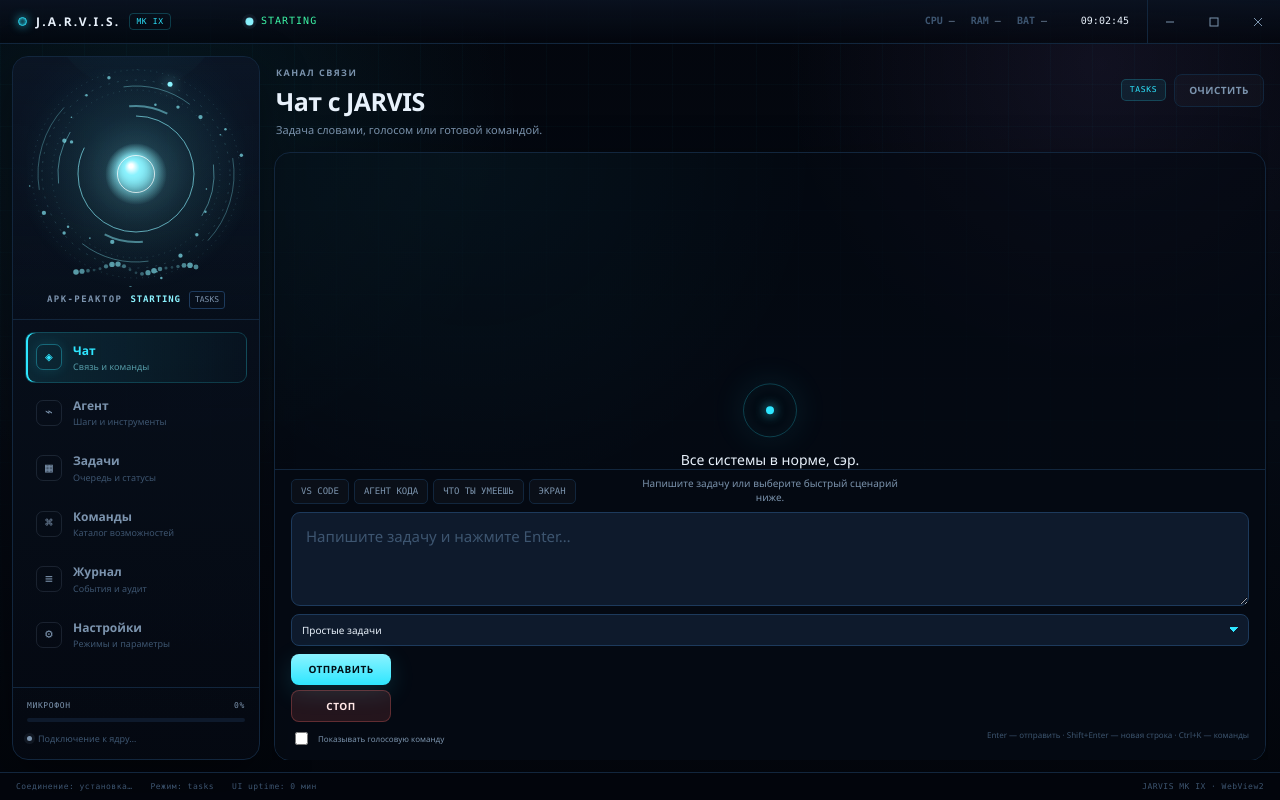
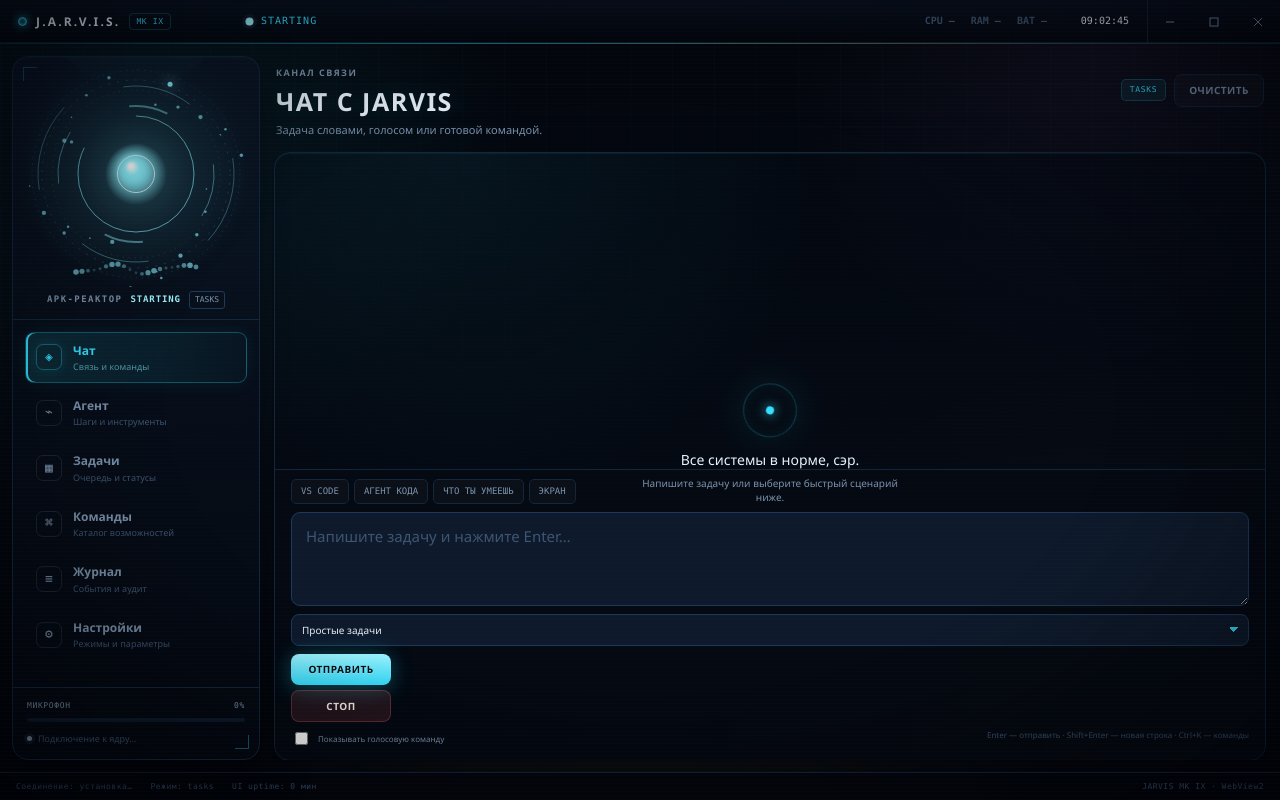
Before and after one commit to Ahmadovabdullokh/JARVIS, a plain HTML site: page ui/index.html in a window 1280 px wide. Drawn offline with Linux system fonts and the light colour scheme.

Commit message:
style: cinematic JARVIS HUD polish and README sync

```diff
--- a/ui/css/base.css
+++ b/ui/css/base.css
@@ -14,14 +14,16 @@ body {
 
 body {
   background:
-    radial-gradient(circle at 12% 14%, rgba(46, 230, 255, 0.08), transparent 28%),
-    radial-gradient(circle at 86% 8%, rgba(177, 140, 255, 0.08), transparent 24%),
+    radial-gradient(circle at 12% 14%, rgba(46, 230, 255, 0.09), transparent 28%),
+    radial-gradient(circle at 86% 8%, rgba(177, 140, 255, 0.07), transparent 24%),
+    radial-gradient(circle at 50% 120%, rgba(255, 207, 125, 0.05), transparent 40%),
     linear-gradient(180deg, #03060d 0%, #050a13 52%, #02050b 100%);
   color: var(--text);
   font-family: var(--font);
   font-size: 13px;
   line-height: 1.45;
   -webkit-font-smoothing: antialiased;
+  text-rendering: optimizeLegibility;
 }
 
 body::before {
@@ -40,17 +42,19 @@ body::before {
 body::after {
   position: fixed;
   inset: 0;
-  z-index: 0;
+  z-index: 1;
   pointer-events: none;
   content: "";
-  background: repeating-linear-gradient(
-    0deg,
-    rgba(255, 255, 255, 0.012) 0,
-    rgba(255, 255, 255, 0.012) 1px,
-    transparent 1px,
-    transparent 4px
-  );
-  opacity: 0.35;
+  background:
+    repeating-linear-gradient(
+      0deg,
+      rgba(255, 255, 255, 0.012) 0,
+      rgba(255, 255, 255, 0.012) 1px,
+      transparent 1px,
+      transparent 4px
+    ),
+    radial-gradient(ellipse at center, transparent 52%, rgba(0, 2, 6, 0.6) 100%);
+  opacity: 0.9;
 }
 
 button,
--- a/ui/css/components.css
+++ b/ui/css/components.css
@@ -25,11 +25,13 @@
 .primary-button {
   color: #001018;
   background: linear-gradient(180deg, var(--accent-soft), var(--accent));
-  box-shadow: 0 7px 24px rgba(46, 230, 255, 0.15);
+  box-shadow: 0 0 22px rgba(46, 230, 255, 0.22), 0 7px 24px rgba(46, 230, 255, 0.15);
+  text-shadow: 0 1px 0 rgba(255, 255, 255, 0.25);
 }
 
 .primary-button:hover {
-  filter: brightness(1.08);
+  filter: brightness(1.1);
+  box-shadow: 0 0 30px rgba(46, 230, 255, 0.32), 0 9px 28px rgba(46, 230, 255, 0.2);
   transform: translateY(-1px);
 }
 
@@ -218,9 +220,10 @@ textarea::placeholder {
   border: 1px solid var(--border-soft);
   border-radius: var(--radius);
   background:
-    radial-gradient(circle at 20% 0%, rgba(46, 230, 255, 0.045), transparent 35%),
+    radial-gradient(circle at 20% 0%, rgba(46, 230, 255, 0.055), transparent 35%),
+    radial-gradient(circle at 85% 100%, rgba(255, 207, 125, 0.03), transparent 40%),
     rgba(5, 10, 19, 0.55);
-  box-shadow: var(--shadow);
+  box-shadow: var(--shadow), inset 0 1px 0 rgba(46, 230, 255, 0.08);
 }
 
 .message-list {
@@ -286,17 +289,22 @@ textarea::placeholder {
   color: var(--text);
   background: var(--assistant-bg);
   border: 1px solid var(--border-soft);
+  border-left: 2px solid rgba(61, 245, 166, 0.4);
   border-radius: 4px 12px 12px 12px;
   font-size: 15px;
   line-height: 1.65;
   word-break: break-word;
+  box-shadow: 0 0 24px rgba(61, 245, 166, 0.05);
 }
 
 .message.user .message-body {
   color: #dff8ff;
   background: var(--user-bg);
   border-color: rgba(46, 230, 255, 0.16);
+  border-right: 2px solid rgba(46, 230, 255, 0.5);
+  border-left-color: rgba(46, 230, 255, 0.16);
   border-radius: 12px 4px 12px 12px;
+  box-shadow: 0 0 24px rgba(46, 230, 255, 0.06);
 }
 
 .message.error .message-body {
@@ -413,6 +421,13 @@ textarea::placeholder {
   border: 1px solid rgba(46, 230, 255, 0.25);
   border-radius: 50%;
   box-shadow: 0 0 35px rgba(46, 230, 255, 0.1), inset 0 0 20px rgba(46, 230, 255, 0.06);
+  animation: orbit-spin 9s linear infinite;
+}
+
+@keyframes orbit-spin {
+  to {
+    transform: rotate(360deg);
+  }
 }
 
 .empty-orbit::after {
@@ -696,6 +711,7 @@ textarea::placeholder {
   background: rgba(10, 18, 32, 0.72);
   border: 1px solid var(--border-soft);
   border-radius: 9px;
+  box-shadow: inset 0 1px 0 rgba(46, 230, 255, 0.06);
 }
 
 .metric-card span {
@@ -952,8 +968,9 @@ textarea::placeholder {
 }
 
 .command-row:hover {
-  background: rgba(46, 230, 255, 0.055);
-  border-color: rgba(46, 230, 255, 0.18);
+  background: rgba(46, 230, 255, 0.07);
+  border-color: rgba(46, 230, 255, 0.28);
+  box-shadow: 0 0 18px rgba(46, 230, 255, 0.08);
 }
 
 .command-row .command-icon {
--- a/ui/css/layout.css
+++ b/ui/css/layout.css
@@ -8,15 +8,27 @@
 }
 
 .titlebar {
+  position: relative;
   display: flex;
   align-items: center;
   gap: 18px;
   padding: 0 0 0 18px;
   border-bottom: 1px solid var(--border-soft);
   background: linear-gradient(180deg, rgba(10, 18, 32, 0.92), rgba(3, 6, 13, 0.72));
+  box-shadow: inset 0 -1px 0 rgba(46, 230, 255, 0.12);
   app-region: drag;
   -webkit-app-region: drag;
   user-select: none;
+}
+
+.titlebar::after {
+  position: absolute;
+  right: 0;
+  bottom: -1px;
+  left: 0;
+  height: 1px;
+  content: "";
+  background: linear-gradient(90deg, transparent, rgba(46, 230, 255, 0.35), rgba(255, 207, 125, 0.25), transparent);
 }
 
 .no-drag,
@@ -69,6 +81,26 @@ select {
   font-family: var(--mono);
   font-size: 10px;
   letter-spacing: 0.1em;
+  transition: color 200ms ease;
+}
+
+body[data-status="listening"] .titlebar-live,
+body[data-status="speaking"] .titlebar-live,
+body[data-status="starting"] .titlebar-live {
+  color: var(--accent);
+}
+
+body[data-status="thinking"] .titlebar-live,
+body[data-status="processing"] .titlebar-live {
+  color: var(--violet);
+}
+
+body[data-status="error"] .titlebar-live {
+  color: var(--error);
+}
+
+body[data-status="stopped"] .titlebar-live {
+  color: var(--dim);
 }
 
 .titlebar-metrics {
@@ -137,11 +169,38 @@ select {
 
 .sidebar,
 .context-panel {
+  position: relative;
   min-height: 0;
   border: 1px solid var(--border-soft);
   border-radius: var(--radius);
   background: linear-gradient(180deg, rgba(10, 18, 32, 0.88), rgba(5, 10, 19, 0.86));
-  box-shadow: var(--shadow);
+  box-shadow: var(--shadow), inset 0 1px 0 rgba(46, 230, 255, 0.07);
+}
+
+.sidebar::before,
+.context-panel::before {
+  position: absolute;
+  top: 10px;
+  left: 10px;
+  width: 14px;
+  height: 14px;
+  content: "";
+  border-top: 1px solid rgba(46, 230, 255, 0.4);
+  border-left: 1px solid rgba(46, 230, 255, 0.4);
+  pointer-events: none;
+}
+
+.sidebar::after,
+.context-panel::after {
+  position: absolute;
+  right: 10px;
+  bottom: 10px;
+  width: 14px;
+  height: 14px;
+  content: "";
+  border-right: 1px solid rgba(46, 230, 255, 0.4);
+  border-bottom: 1px solid rgba(46, 230, 255, 0.4);
+  pointer-events: none;
 }
 
 .sidebar {
@@ -238,9 +297,9 @@ select {
 
 .nav-item.active {
   color: var(--accent);
-  background: linear-gradient(90deg, rgba(46, 230, 255, 0.12), rgba(46, 230, 255, 0.025));
-  border-color: rgba(46, 230, 255, 0.18);
-  box-shadow: inset 2px 0 0 var(--accent);
+  background: linear-gradient(90deg, rgba(46, 230, 255, 0.14), rgba(46, 230, 255, 0.03));
+  border-color: rgba(46, 230, 255, 0.28);
+  box-shadow: inset 2px 0 0 var(--accent), 0 0 18px rgba(46, 230, 255, 0.08);
 }
 
 .nav-icon {
@@ -352,8 +411,10 @@ select {
   margin: 2px 0 3px;
   color: var(--text);
   font-size: 25px;
-  font-weight: 600;
-  letter-spacing: -0.02em;
+  font-weight: 700;
+  letter-spacing: 0.06em;
+  text-transform: uppercase;
+  text-shadow: 0 0 24px rgba(46, 230, 255, 0.18);
 }
 
 .page-head p {
--- a/ui/css/tokens.css
+++ b/ui/css/tokens.css
@@ -11,9 +11,11 @@
   --text: #e8f1fb;
   --muted: #7b93ad;
   --dim: #3d5570;
-  --accent: #2ee6ff;
-  --accent-soft: #8bf3ff;
+  --accent: #35e0ff;
+  --accent-soft: #9df4ff;
   --accent-dark: #0e7490;
+  --gold: #ffcf7d;
+  --gold-soft: #ffe9c4;
   --violet: #b18cff;
   --violet-dark: #6d28d9;
   --error: #ff6b6b;
@@ -24,6 +26,7 @@
   --error-bg: #2a0f14;
   --glass: rgba(11, 22, 38, 0.78);
   --shadow: 0 18px 50px rgba(0, 0, 0, 0.38);
+  --glow: 0 0 24px rgba(46, 230, 255, 0.12);
   --radius: 16px;
   --radius-sm: 10px;
   --font: "Segoe UI", "Inter", sans-serif;
--- a/ui/index.html
+++ b/ui/index.html
@@ -56,11 +56,11 @@
       });
     })();
   </script>
-  <link rel="stylesheet" href="css/tokens.css?v=20261119c">
-  <link rel="stylesheet" href="css/base.css?v=20261119c">
-  <link rel="stylesheet" href="css/layout.css?v=20261119c">
-  <link rel="stylesheet" href="css/components.css?v=20261119c">
-  <link rel="stylesheet" href="css/pages.css?v=20261119c">
+  <link rel="stylesheet" href="css/tokens.css?v=20261119d">
+  <link rel="stylesheet" href="css/base.css?v=20261119d">
+  <link rel="stylesheet" href="css/layout.css?v=20261119d">
+  <link rel="stylesheet" href="css/components.css?v=20261119d">
+  <link rel="stylesheet" href="css/pages.css?v=20261119d">
 </head>
 <body>
   <div class="app-shell">
@@ -415,10 +415,10 @@
 
   <div class="toasts" id="toasts"></div>
 
-  <script src="js/api.js?v=20261119c"></script>
-  <script src="js/utils.js?v=20261119c"></script>
-  <script src="js/reactor.js?v=20261119c"></script>
-  <script src="js/app.js?v=20261119c"></script>
+  <script src="js/api.js?v=20261119d"></script>
+  <script src="js/utils.js?v=20261119d"></script>
+  <script src="js/reactor.js?v=20261119d"></script>
+  <script src="js/app.js?v=20261119d"></script>
   <script>
     setTimeout(function () {
       try {
```
Also changed, not shown: 1 other file.
